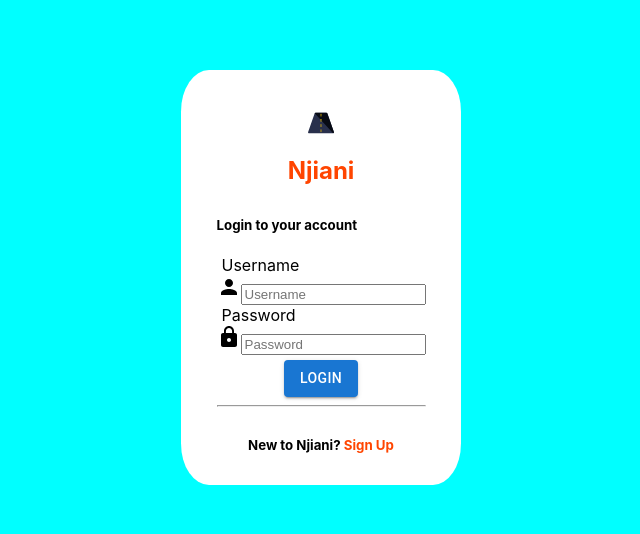
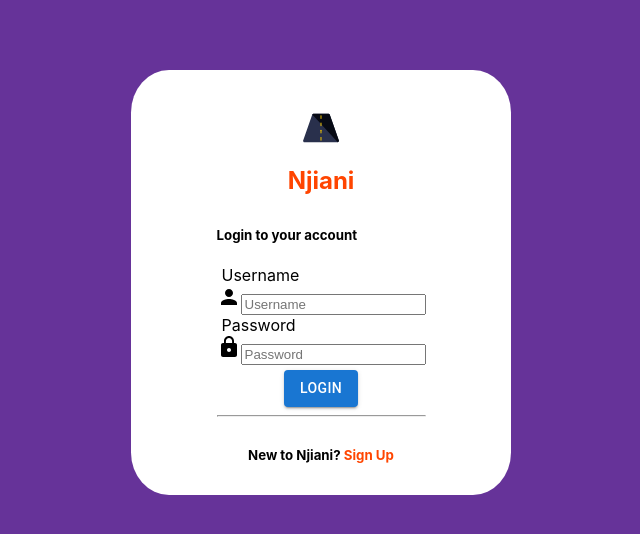
Before and after one commit to kevinkirotichkibet/Login, a React (Create React App) app: page / in a window 1280 px wide. Shown: the top 534 px of the page, without its empty margins (319-959 px from the left). Built offline with nearby package versions, Linux system fonts and the light colour scheme.

Commit message:
Update styles

```diff
--- a/public/index.html
+++ b/public/index.html
@@ -1,5 +1,5 @@
 <!DOCTYPE html>
-<html lang="en" style="background-color:aqua;">
+<html lang="en" style="background-color:RebeccaPurple;">
   <head>
     <meta charset="utf-8" />
     <link rel="icon" href="%PUBLIC_URL%/favicon.ico" />
--- a/src/components/body/body.css
+++ b/src/components/body/body.css
@@ -1,17 +1,24 @@
 .body{
     padding: 10px;
     margin-top: -30px;
+    position: relative;
 }
 .bodyWrapper{
+    position: relative;
+
     display: grid;
     justify-content: center;
     align-items: center;
     /* border-radius: 50%; */
 }
 .bodyLoginButtonContainer{
+    position: relative;
+
     margin-top: 5px;
 }
 .bodyUsernameTitle{
+    position: relative;
+
     /* display: grid;
     align-items: baseline;; */
     /* position: fixed; */
@@ -22,24 +29,34 @@
 
 }
 .bodyTitleContainer{
+    position: relative;
+
     margin:0;
 }
 
 .passwordIcon{
+    position: relative;
+
     display: flex;
     margin-bottom: 0;
 }
 .bodyLoginButtonContainer{
+    position: relative;
+
     display: flex;
     /* align-items: center; */
     justify-content: center;
 }
 .bodySignupContainer{
+    position: relative;
+
     display: flex;
     justify-content: center;
 }
 
 .signupSpan{
+    position: relative;
+
     cursor: pointer;
     color: orangered;
 
--- a/src/components/header/header.css
+++ b/src/components/header/header.css
@@ -1,8 +1,10 @@
 .header{
     /* margin: 10px 10; */
     margin-top: 70px;
+    position: relative;
 }
 .headerWrapper{
+    position: relative;
     /* width: 100%; */
     padding: 10px;
     /* flex: 3; */
@@ -18,6 +20,8 @@
 
 }
 .headerLogoContainer{
+    position: relative;
+
     display: flex;
     flex-direction: column;
     align-items: center;
@@ -26,9 +30,13 @@
 
 }
 .headerTitleContainer{
+    position: relative;
+
     color: orangered;
 }
 .logoImage{
+    position: relative;
+
     width: 10%;
     height: 10%;
     border-radius: 15%;
--- a/src/pages/home/home.css
+++ b/src/pages/home/home.css
@@ -1,10 +1,11 @@
 .homeContainer{
-    background-color: aqua;
+    background-color: RebeccaPurple;
+    position: relative;
 }
 
 .homeWrapper{
     background-color: white;
-    margin: 0 500px 0 500px;
+    margin: 0 450px 0 450px;
     position: inherit;
     /* display: flex; */
     /* flex-direction: column; */
```
